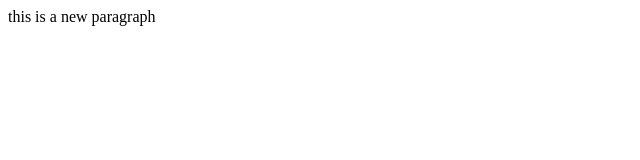
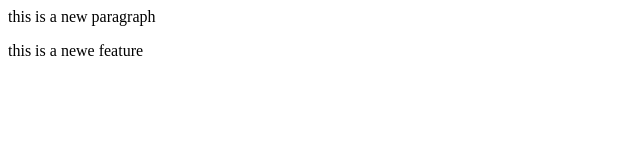
Before and after one commit to Veeresh5844/LocalRepo, a plain HTML site: page index.html in a window 1280 px wide. Shown: the whole page, without its empty margins (0-640 px from the left). Drawn offline with Linux system fonts and the light colour scheme.

Commit message:
new  line added

```diff
--- a/index.html
+++ b/index.html
@@ -1 +1,2 @@
 <p>this is a new paragraph</p>
+<p>this is a newe feature </p>
```
